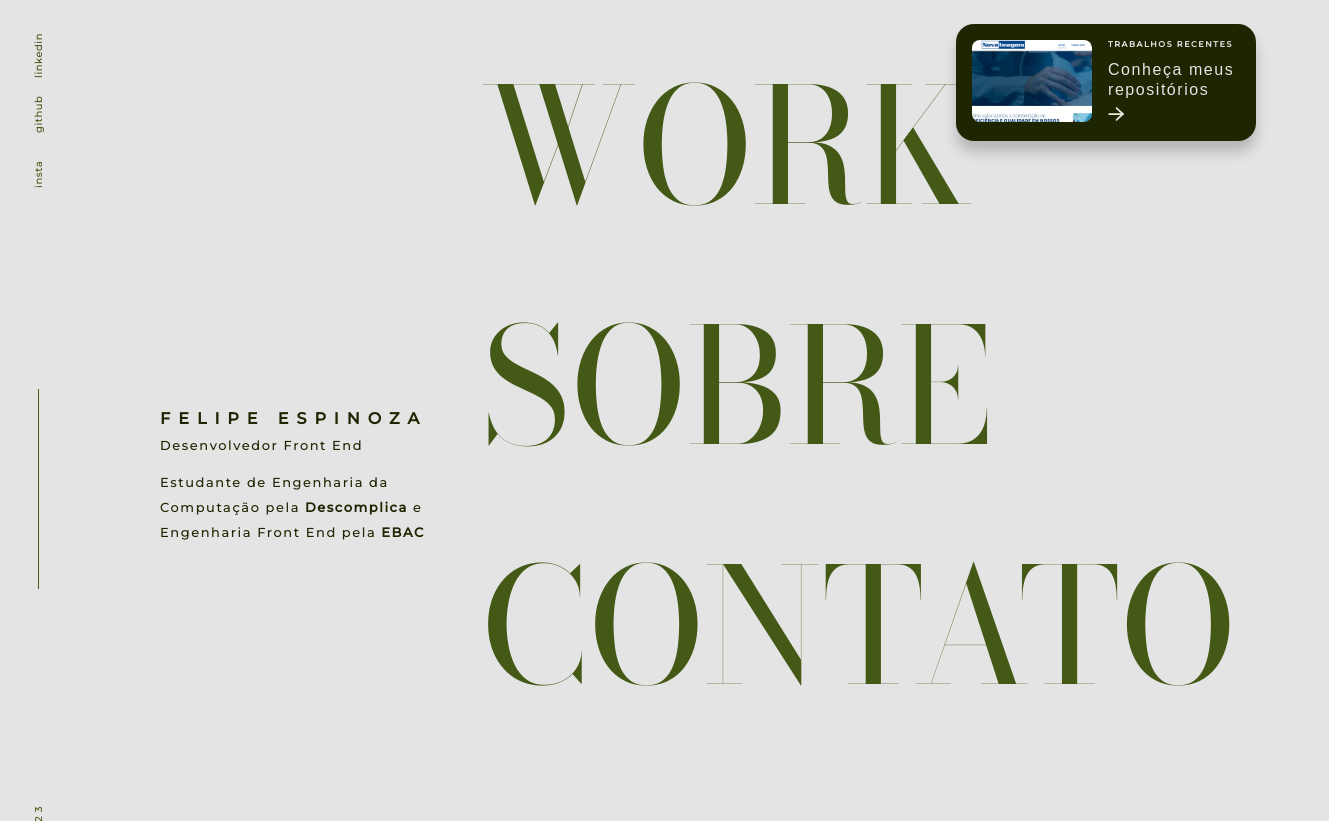
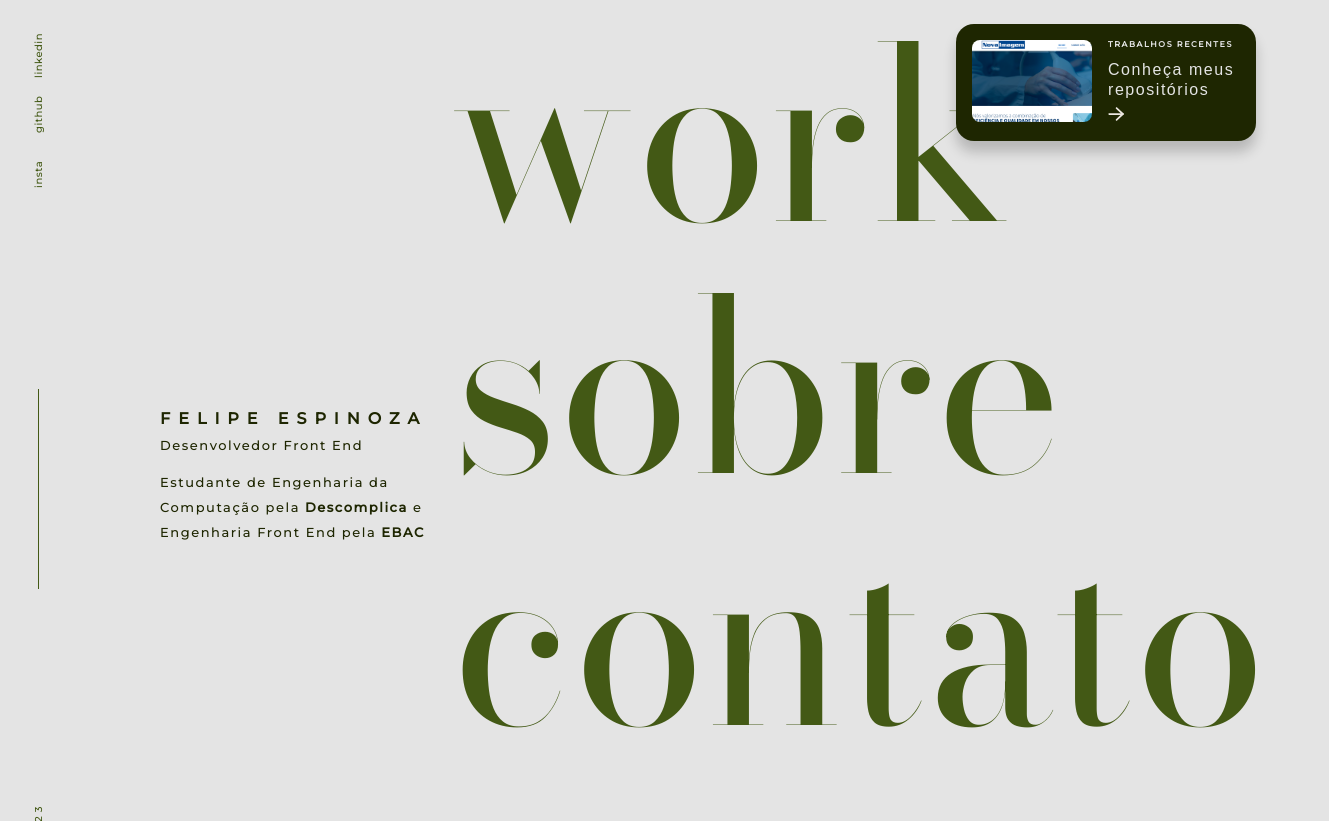
Before and after one commit to fde95/newPortfolio, a plain HTML site: page index.html in a window 1280 px wide. Shown: the whole page, 1329 px wide, since content can reach past the window. Before the commit the page ends 800 px from the top, so only its background shows below. Drawn offline with nearby package versions, Linux system fonts and the light colour scheme; files that its build step writes are made by us from their sources.

Commit message:
Aplicação de lowcase menu direito

```diff
--- a/main.css
+++ b/main.css
@@ -214,10 +214,10 @@ p{
     color:#435915;
     text-align: left;
     text-transform: lowercase ;
-    text-transform: uppercase;
-    font-size: 10em;
+    font-size: 15em;
     font-weight: 400;
-    line-height: 1.4em;
+    line-height: .8em;
+    padding: 30px 20px;
     text-decoration: none;
     transition: .3s ease-in-out, color .3s ease-in-out;
     transform: .3s ease-in-out;
```
